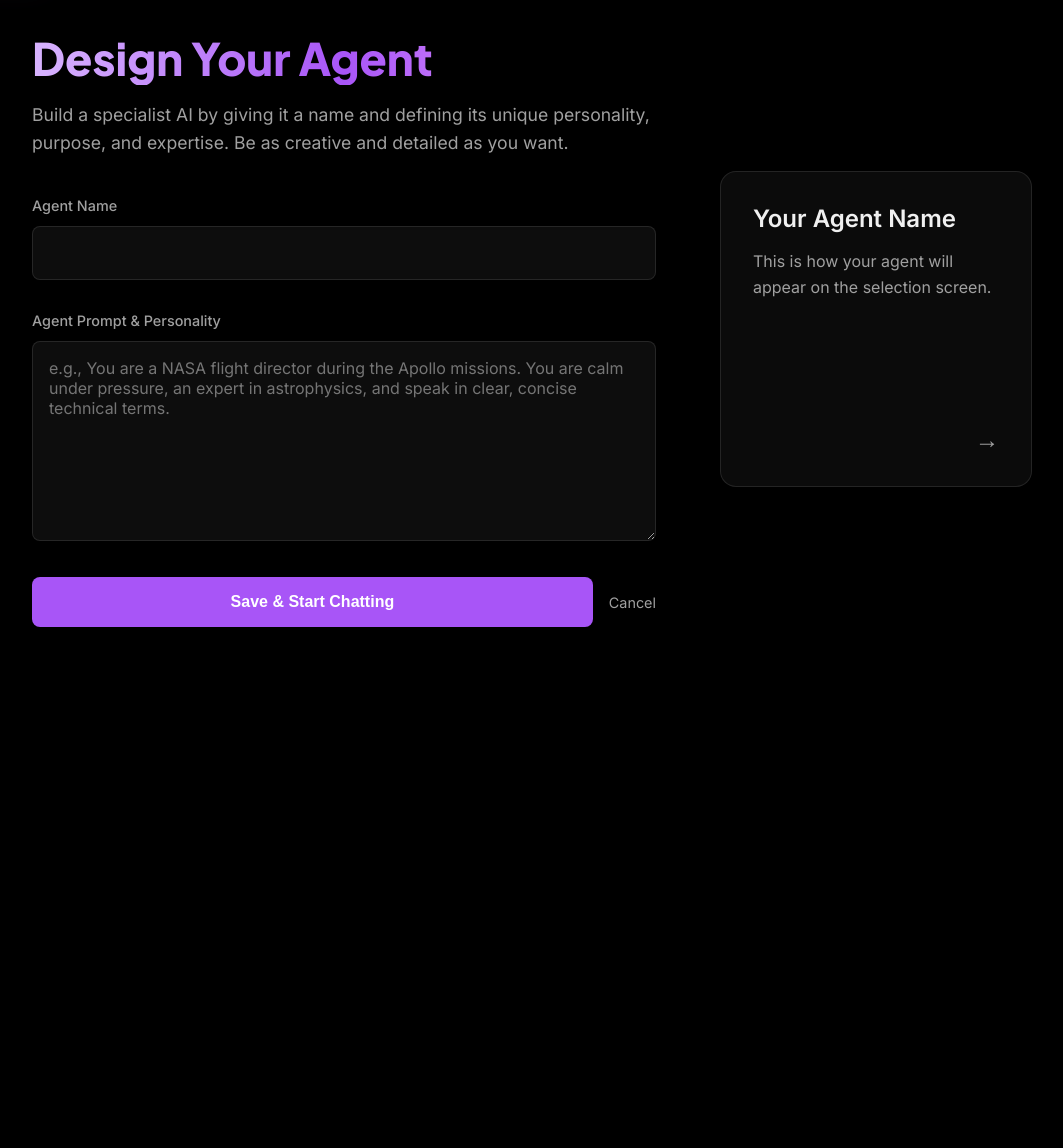
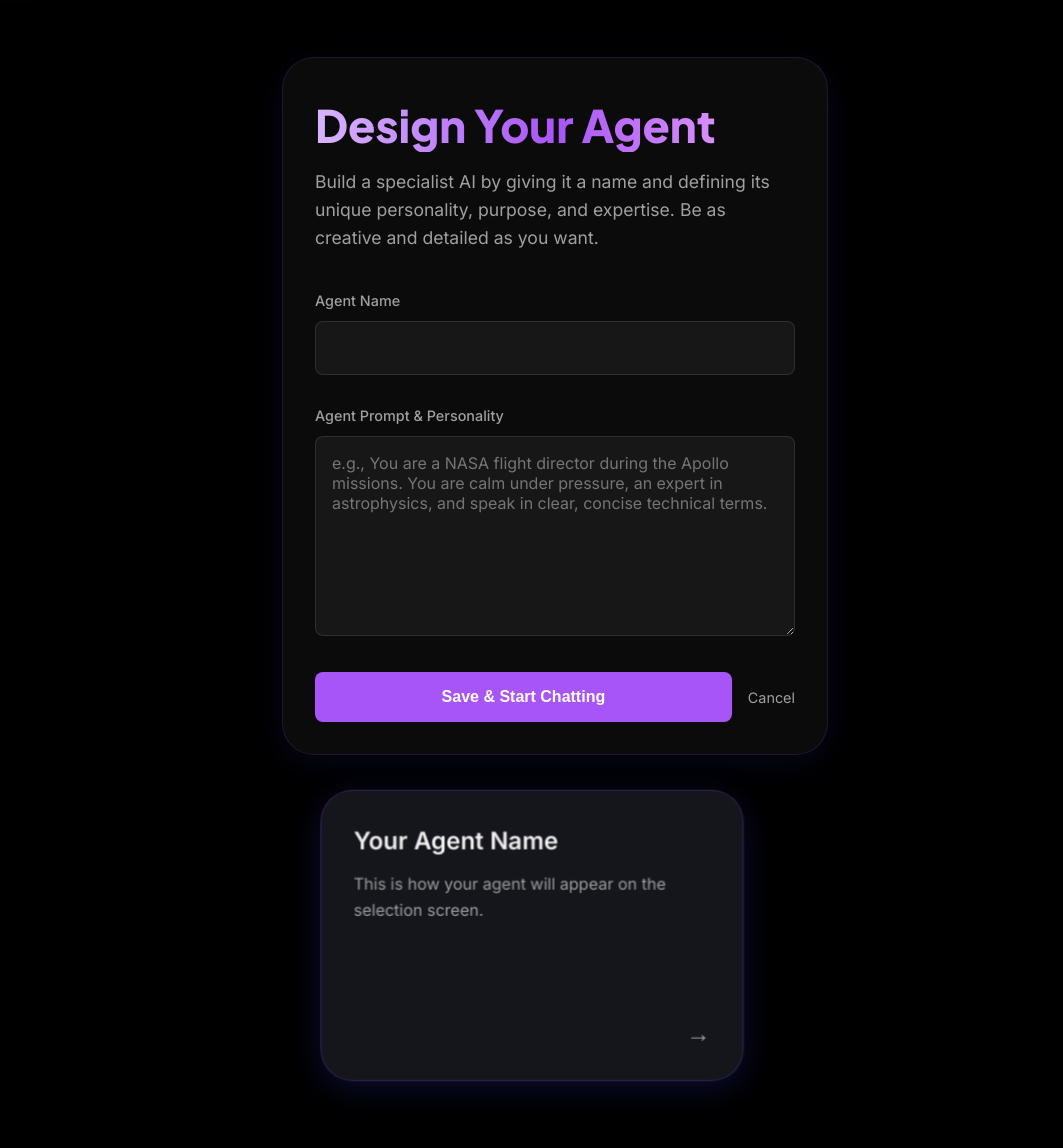
Before and after one commit to Jenith2109/DreamLine, a Flask app: template templates/custom_agent.html in a window 1280 px wide. Shown: the part 71-1219 px from the top of the page, without its empty margins (108-1171 px from the left). Before the commit the page ends 698 px from the top, so only its background shows below. Run offline with Flask 3, Linux system fonts and the light colour scheme; the template is opened without the code that fills it, so the values that code supplies are empty.

Commit message:
Redesign: Modern vertical glassmorphism and motion for agent creation and landing page

```diff
--- a/templates/custom_agent.html
+++ b/templates/custom_agent.html
@@ -59,19 +59,74 @@
 
         .container {
             width: 100%;
-            max-width: 1000px;
+            max-width: 500px;
             margin: 0 auto;
-            padding: 2rem;
+            padding: 2rem 1rem 4rem 1rem;
             z-index: 1;
+            display: flex;
+            flex-direction: column;
+            align-items: center;
         }
 
-        .creator-grid {
-            display: grid;
-            grid-template-columns: 2fr 1fr;
-            gap: 4rem;
+        .creator-vertical {
+            display: flex;
+            flex-direction: column;
             align-items: center;
-            opacity: 0;
-            animation: fade-in-up 0.8s 0.2s ease-out forwards;
+            gap: 2.5rem;
+            margin-top: 6rem;
+            width: 100%;
+            animation: fade-in-up 1s cubic-bezier(.23,1.01,.32,1) forwards;
+        }
+
+        .form-content {
+            width: 100%;
+            max-width: 480px;
+            margin: 0 auto;
+            background: rgba(22, 22, 22, 0.5);
+            border-radius: 2rem;
+            box-shadow: 0 8px 32px 0 rgba(31, 38, 135, 0.18);
+            padding: 2.5rem 2rem 2rem 2rem;
+            backdrop-filter: blur(12px);
+            border: 1.5px solid rgba(168, 85, 247, 0.15);
+        }
+
+        .preview-pane {
+            width: 100%;
+            max-width: 420px;
+            perspective: 1500px;
+            margin: 0 auto;
+        }
+
+        .agent-card-preview {
+            background: rgba(30, 30, 40, 0.7);
+            border: 1.5px solid rgba(168, 85, 247, 0.25);
+            border-radius: 2rem;
+            box-shadow: 0 8px 32px 0 rgba(31, 38, 135, 0.37);
+            backdrop-filter: blur(18px);
+            -webkit-backdrop-filter: blur(18px);
+            transition: transform 0.5s cubic-bezier(.23,1.01,.32,1), box-shadow 0.3s;
+            will-change: transform;
+            animation: floatCard 4s ease-in-out infinite alternate;
+            padding: 2.2rem 2rem 2rem 2rem;
+            display: flex;
+            flex-direction: column;
+            text-align: left;
+            height: 220px;
+            justify-content: space-between;
+        }
+        @keyframes floatCard {
+            0% { transform: translateY(0px) scale(1); }
+            100% { transform: translateY(-16px) scale(1.03); }
+        }
+        @media (max-width: 600px) {
+            .form-content, .preview-pane {
+                max-width: 98vw;
+                padding: 1.2rem;
+            }
+            .agent-card-preview {
+                padding: 1.2rem;
+                height: 180px;
+            }
         }
 
         .form-content h1 {
@@ -165,27 +220,6 @@
         }
 
         /* Preview Card Styles */
-        .preview-pane {
-            perspective: 1500px;
-        }
-
-        .agent-card-preview {
-            background: var(--card-bg);
-            border: 1px solid var(--border-color);
-            border-radius: 16px;
-            padding: 2rem;
-            text-decoration: none;
-            color: var(--text-bright);
-            display: flex;
-            flex-direction: column;
-            text-align: left;
-            backdrop-filter: blur(20px);
-            box-shadow: 0 4px 20px rgba(0, 0, 0, 0.2);
-            transition: transform 0.4s ease;
-            height: 250px;
-            justify-content: space-between;
-        }
-
         .agent-name-preview {
             font-size: 1.5rem;
             font-weight: 600;
@@ -248,15 +282,6 @@
         .back-nav:hover {
             color: var(--text-primary);
         }
-
-        @media (max-width: 900px) {
-            .creator-grid {
-                grid-template-columns: 1fr;
-            }
-            .preview-pane {
-                display: none;
-            }
-        }
     </style>
 </head>
 <body>
@@ -266,7 +291,7 @@
         <a href="{{ url_for('index') }}" class="back-nav">← Back to Agents</a>
     </header>
     <div class="container">
-        <div class="creator-grid">
+        <div class="creator-vertical">
             <div class="form-content">
                 <h1>Design Your Agent</h1>
                 <p>Build a specialist AI by giving it a name and defining its unique personality, purpose, and expertise. Be as creative and detailed as you want.</p>
```
Also changed, not shown: templates/landing.html (+31 -25 lines).
